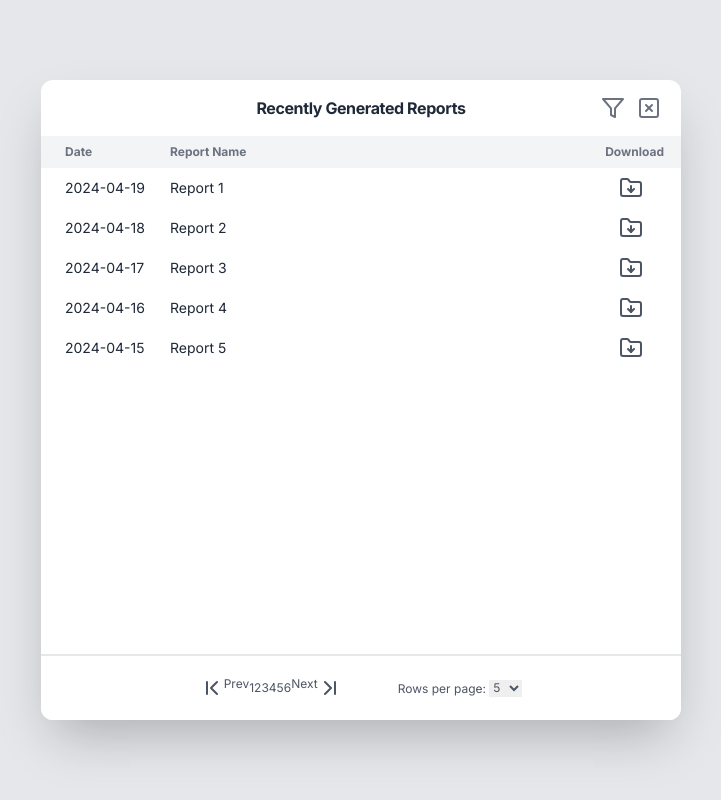
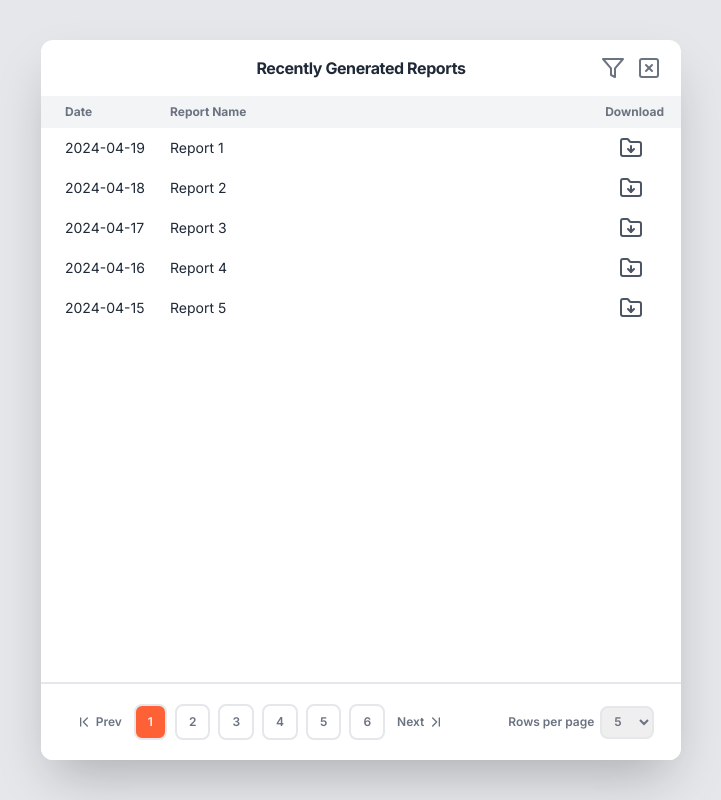
Before and after one commit to Its-Anth0ny/dialogbox, a Next.js app: page /pagination in a window 1280 px wide. Shown: the whole page, without its empty margins (279-1000 px from the left). Built offline with nearby package versions, Linux system fonts and the light colour scheme.

Commit message:
paginator designed

```diff
--- a/src/app/pagination/page.tsx
+++ b/src/app/pagination/page.tsx
@@ -39,7 +39,7 @@ const ReportsPage = () => {
 
     return (
         <div className="w-full h-full flex justify-center items-center bg-gray-200">
-            <div className="h-[80%] max-w-full w-full md:max-w-[75%] md:w-auto lg:max-w-[50%] lg:w-auto flex flex-col justify-between rounded-xl bg-white shadow-2xl">
+            <div className="h-[90%] max-w-full w-full md:max-w-[75%] md:w-auto lg:max-w-[50%] lg:w-auto flex flex-col justify-between rounded-xl bg-white shadow-2xl">
                 <ReportDialog reports={currentReports} />
                 <Paginator
                     currentPage={currentPage}
--- a/src/app/pagination/paginator.tsx
+++ b/src/app/pagination/paginator.tsx
@@ -11,46 +11,55 @@ const Paginator = ({
     const reports = generateDummyReports();
 
     return (
-        <div className="flex justify-center items-center space-x-14 text-gray-600 text-xs rounded-xl bg-white p-5">
+        <div className="flex justify-center items-center space-x-14 text-gray-500 text-xs font-semibold rounded-xl bg-white p-5">
             <div className="flex items-center">
                 <button
                     onClick={() => {
                         currentPage > 1 && onPageChange(currentPage - 1);
                     }}
                     disabled={currentPage === currentPage - 1}
+                    className="px-2"
                 >
-                    <div className="flex">
-                        <ChevronFirst />
+                    <div className="flex space-x-1">
+                        <ChevronFirst className="size-4" />
                         <p>Prev</p>
                     </div>
                 </button>
+                <div className="flex">
                     {pages.map((page) => (
                         <button
                             key={page}
                             onClick={() => onPageChange(page)}
-                        className={currentPage === page ? "active" : ""}
+                            className={`py-2 px-3 mx-1 rounded-lg border-solid border-gray-200 border-2 ${
+                                currentPage === page
+                                    ? "bg-[#ff6136] text-gray-100"
+                                    : ""
+                            }`}
                         >
                             {page}
                         </button>
                     ))}
+                </div>
                 <button
                     onClick={() => {
                         currentPage < totalPages &&
                             onPageChange(currentPage + 1);
                     }}
                     disabled={currentPage === currentPage + 1}
+                    className="px-2"
                 >
-                    <div className="flex">
+                    <div className="flex space-x-1">
                         <p>Next</p>
-                        <ChevronLast />
+                        <ChevronLast className="size-4" />
                     </div>
                 </button>
             </div>
-            <div>
-                <label>Rows per page: </label>
+            <div className="flex items-center space-x-1.5">
+                <label>Rows per page </label>
                 <select
                     onChange={(e) => onRowNumChange(e.target.value)}
                     defaultValue={5}
+                    className="border-solid border-gray-200 border-2 rounded-lg px-2 py-1.5"
                 >
                     {[...Array(reports.length < 15 ? reports.length : 15)].map(
                         (_, index) => (
--- a/src/app/pagination/reportdialog.tsx
+++ b/src/app/pagination/reportdialog.tsx
@@ -2,7 +2,7 @@ import { FolderDown, Filter, SquareX } from "lucide-react";
 
 const ReportDialog = ({ reports }) => {
     return (
-        <div className="h-full relative border-solid border-gray-200 border-b-2 overflow-hidden">
+        <div className="h-full relative border-solid border-gray-200 border-b-2 overflow-y-hidden">
             <div className="flex justify-center items-center p-4 relative">
                 <h2 className="text-base text-center font-bold text-gray-800 tracking-tight">
                     Recently Generated Reports
@@ -10,8 +10,9 @@ const ReportDialog = ({ reports }) => {
                 <Filter className="absolute top-0 right-0 mt-4 mr-14 text-gray-500" />
                 <SquareX className="absolute top-0 right-0 mt-4 mr-5 text-gray-500" />
             </div>
+            <div className="h-full w-full overflow-y-hidden">
                 <table className="w-full table-fixed">
-                <thead className="text-left text-xs font-semibold text-gray-500 bg-gray-100">
+                    <thead className="text-left text-xs font-semibold text-gray-500 bg-gray-100 ">
                         <tr>
                             <th className="w-[20%] py-2 pl-6">Date</th>
                             <th className="w-[68%] py-2">Report Name</th>
@@ -20,9 +21,12 @@ const ReportDialog = ({ reports }) => {
                             </th>
                         </tr>
                     </thead>
-                <tbody>
+                    <tbody className="h-full w-full overflow-y-scroll">
                         {reports.map((report) => (
-                        <tr key={report.id} className="text-sm text-gray-800">
+                            <tr
+                                key={report.id}
+                                className="text-sm text-gray-800"
+                            >
                                 <td className="py-2 pl-6">
                                     {report.generatedDate}
                                 </td>
@@ -34,30 +38,7 @@ const ReportDialog = ({ reports }) => {
                         ))}
                     </tbody>
                 </table>
-
-            {/* <div>
-                <ul className="w-full text-xs font-semibold text-gray-500 flex bg-gray-100 px-6 py-2">
-                    <li className="flex-shrink-0 w-[20%]">Date</li>
-                    <li className="flex-shrink-0 lg:flex-grow-0 lg:w-[60%] overflow-hidden">
-                        Report Name
-                    </li>
-                    <li className="flex-shrink-0 w-[20%]">Download</li>
-                </ul>
-                <div className="my-2">
-                    {reports.map((report) => (
-                        <ul
-                            key={report.id}
-                            className="w-full text-sm text-gray-800 flex bg-white px-6 py-2"
-                        >
-                            <li className="">{report.generatedDate}</li>
-                            <li className="">{report.name}</li>
-                            <li className="flex justify-center">
-                                <FolderDown className="text-gray-600" />
-                            </li>
-                        </ul>
-                    ))}
             </div>
-            </div> */}
         </div>
     );
 };
```
Lines whose indentation alone changed are shown as unchanged.
